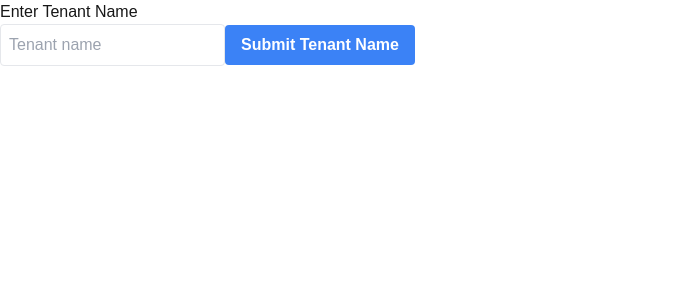
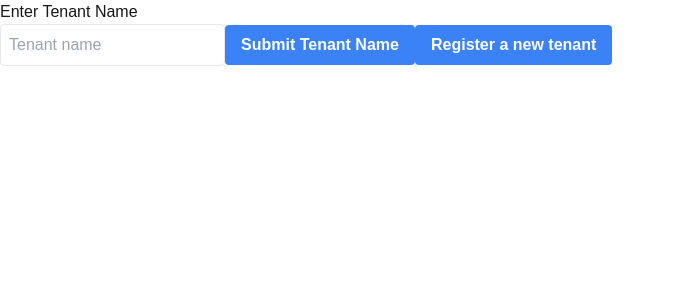
Before and after one commit to ccrawford4/auth-practice, a Next.js app: page /login in a window 1280 px wide. Shown: the top 300 px of the page, without its empty margins (0-675 px from the left). Built offline with nearby package versions, Linux system fonts and the light colour scheme; no server answers.

Commit message:
successful registration

```diff
--- a/src/app/login/page.tsx
+++ b/src/app/login/page.tsx
@@ -22,15 +22,30 @@ export default function SignIn() {
   }, [status, session, router]);
 
   // Function to handle tenant name validation
-    const handleTenantSubmit = () => {
-        // Replace with actual tenant validation logic
-        const validTenants = ["tenant1", "tenant2", "tenant3"];
+  const handleTenantSubmit = async () => {
+    try {
+      const endpoint = "http://127.0.0.1:8000/login/" + tenant;
+      const response = await fetch(endpoint, {
+        method: "GET",
+        headers: {
+          "Content-Type": "application/json",
+        },
+      });
 
-        if (validTenants.includes(tenant.toLowerCase())) {
+      const body = await response.json();
+
+      console.log("Body: ", body);
+
+      if (body.status !== 200) {
+        setErrorMessage("Invalid tenant name. Please try again.");
+        return;
+      }
+
       setTenantValidated(true);
       setErrorMessage("");
-        } else {
-            setErrorMessage("Invalid tenant name. Please try again.");
+    } catch (error) {
+      console.error("Error validating tenant name: ", error);
+      setErrorMessage("Error validating tenant name. Please try again.");
     }
   };
 
@@ -44,6 +59,30 @@ export default function SignIn() {
 
   if (status === "loading") {
     return <div>Loading...</div>;
+  }
+
+
+  const handleTenantRegister = async () => {
+    try {
+      const endpoint = "http://127.0.0.1:8000/register/" + tenant;
+        const response = await fetch(endpoint, {
+            method: "POST",
+            headers: {
+            "Content-Type": "application/json",
+            },
+            body: JSON.stringify({ tenant: tenant }),
+        });
+        const body = await response.json();
+        if (body.status !== 200) {
+            setErrorMessage("Error registering tenant. Please try again.");
+            return;
+        }
+        setTenantValidated(true);
+    }
+    catch (error) {
+        console.error("Error registering tenant: ", error);
+        setErrorMessage("Error registering tenant. Please try again.");
+    }
   }
 
   return (
@@ -64,6 +103,10 @@ export default function SignIn() {
           >
             Submit Tenant Name
           </button>
+          <button onClick={handleTenantRegister}
+                className="bg-blue-500 hover:bg-blue-700 text-white font-bold py-2 px-4 rounded">
+            Register a new tenant
+        </button>
           {errorMessage && <p className="text-red-500">{errorMessage}</p>}
         </div>
       ) : (
```
Lines whose indentation alone changed are shown as unchanged.
